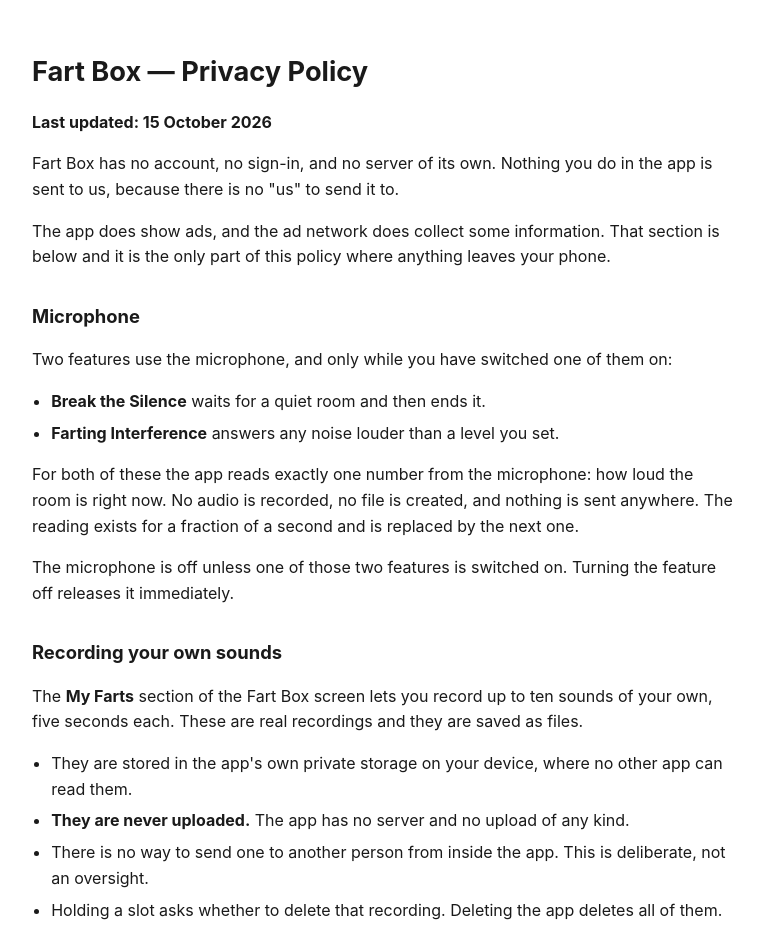
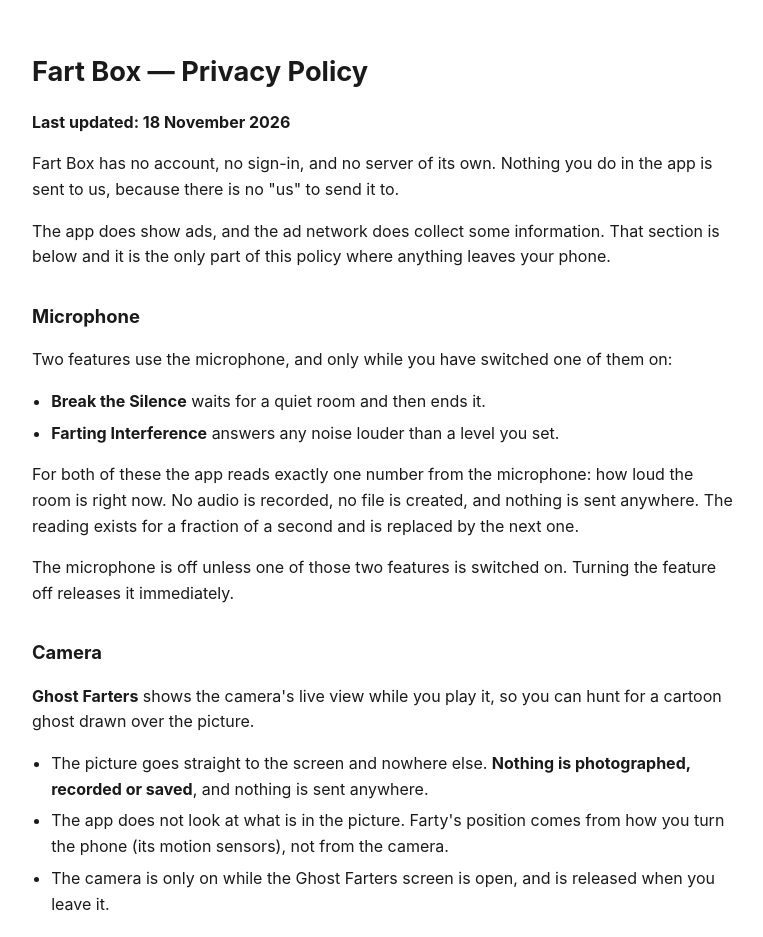
Before and after one commit to 00shahaf/DF-Studio-Public-Docs, a plain HTML site: page fart-box/index.html in a window 1280 px wide. Shown: the top 937 px of the page, without its empty margins (256-1019 px from the left). Drawn offline with Linux system fonts and the light colour scheme.

Commit message:
Fart Box policy: the camera, for Ghost Farters
Co-Authored-By: Claude Opus 5.5 <noreply@anthropic.com>

```diff
--- a/fart-box/index.html
+++ b/fart-box/index.html
@@ -24,7 +24,7 @@
 </head>
 <body>
 <h1>Fart Box — Privacy Policy</h1>
-<p><strong>Last updated: 15 October 2026</strong></p>
+<p><strong>Last updated: 18 November 2026</strong></p>
 <p>Fart Box has no account, no sign-in, and no server of its own. Nothing you do in the app is sent to us, because there is no &quot;us&quot; to send it to.</p>
 <p>The app does show ads, and the ad network does collect some information. That section is below and it is the only part of this policy where anything leaves your phone.</p>
 <h2>Microphone</h2>
@@ -35,6 +35,13 @@
 </ul>
 <p>For both of these the app reads exactly one number from the microphone: how loud the room is right now. No audio is recorded, no file is created, and nothing is sent anywhere. The reading exists for a fraction of a second and is replaced by the next one.</p>
 <p>The microphone is off unless one of those two features is switched on. Turning the feature off releases it immediately.</p>
+<h2>Camera</h2>
+<p><strong>Ghost Farters</strong> shows the camera&#x27;s live view while you play it, so you can hunt for a cartoon ghost drawn over the picture.</p>
+<ul>
+  <li>The picture goes straight to the screen and nowhere else. <strong>Nothing is photographed, recorded or saved</strong>, and nothing is sent anywhere.</li>
+  <li>The app does not look at what is in the picture. Farty&#x27;s position comes from how you turn the phone (its motion sensors), not from the camera.</li>
+  <li>The camera is only on while the Ghost Farters screen is open, and is released when you leave it.</li>
+</ul>
 <h2>Recording your own sounds</h2>
 <p>The <strong>My Farts</strong> section of the Fart Box screen lets you record up to ten sounds of your own, five seconds each. These are real recordings and they are saved as files.</p>
 <ul>
@@ -74,6 +81,7 @@
 <h2>Your choices, in one place</h2>
 <ul>
   <li>Refuse the microphone permission, or withdraw it later in your phone&#x27;s settings. Every other part of the app works without it.</li>
+  <li>Refuse the camera permission the same way. Only Ghost Farters needs it.</li>
   <li>Delete any recording by holding its slot.</li>
   <li>Reset or delete your Advertising ID in your phone&#x27;s settings.</li>
   <li>Uninstall the app, which removes everything it has stored.</li>
```
Also changed, not shown: 1 other file.
